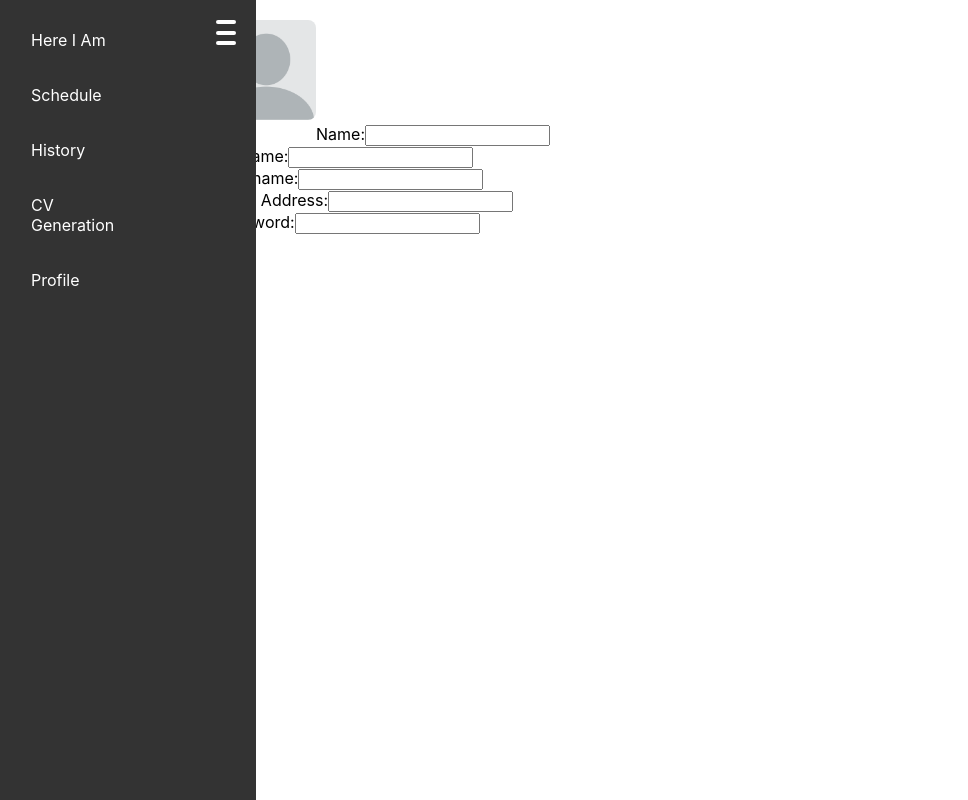
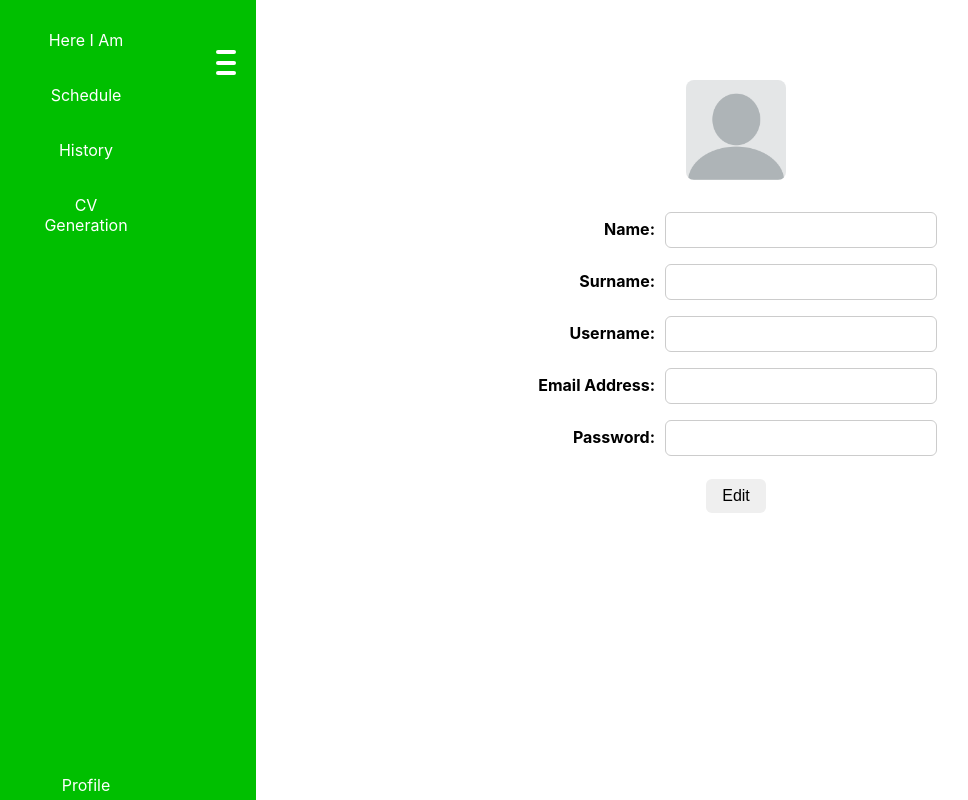
Before and after one commit to kazaction/Group_3_Here_I_Am, a React (Create React App) app in the folder here_i_am/: page /profile in a window 1280 px wide. Shown: the whole page, without its empty margins (4-972 px from the left). Built offline with nearby package versions, Linux system fonts and the light colour scheme; no server answers.

Commit message:
Some changes to the UI

```diff
--- a/here_i_am/package.json
+++ b/here_i_am/package.json
@@ -7,10 +7,15 @@
     "@testing-library/jest-dom": "^6.9.1",
     "@testing-library/react": "^16.3.0",
     "@testing-library/user-event": "^13.5.0",
+    "axios": "^1.13.1",
+    "body-parser": "^2.2.0",
+    "cors": "^2.8.5",
+    "express": "^5.1.0",
     "react": "^19.2.0",
     "react-dom": "^19.2.0",
     "react-router-dom": "^7.9.4",
     "react-scripts": "5.0.1",
+    "sqlite3": "^5.1.7",
     "web-vitals": "^2.1.4"
   },
   "scripts": {
--- a/here_i_am/src/components/navbar.jsx
+++ b/here_i_am/src/components/navbar.jsx
@@ -22,8 +22,13 @@ const Navbar = () => {
           <li><Link to="/schedule">Schedule</Link></li>
           <li><Link to="/history">History</Link></li>
           <li><Link to="/cvGeneration">CV Generation</Link></li>
+
+        </ul>
+
+        <ul className="nav-links bottom-links">
           <li><Link to="/profile">Profile</Link></li>
         </ul>
+
       </nav>
     </>
   );
--- a/here_i_am/src/components/profile.jsx
+++ b/here_i_am/src/components/profile.jsx
@@ -1,31 +1,76 @@
-import React from "react";
+import React, { useEffect, useState } from "react";
 import logo from '../assets/logo.png';
 import "../css/profile.css";
+import axios from "axios";//To connect database with react
 
 const Profile = () => {
+
+    const [profile, setProfile] = useState({
+    name: "",
+    surname: "",
+    username: "",
+    email: "",
+    password: "",
+    profile_picture: ""
+    });
+
+
+    //State for edit mode
+    const [isEditing, setIsEditing] = useState(false);
+
+    //Hadnle input changes
+    const handleChange = (e) => {
+        const {name, value} = e.target;
+        setProfile({ ...profile, [name]: value});
+    };
+
+    //Handle save (for now just exit mode)
+    const handleSave = () => {
+        setIsEditing(false);
+        //Here you can call your backend API to save the changes
+        axios.put("http://localhost:5000/users/TR_Meowth", profile)
+            .then(res => console.log("Profile updated:", res.data))
+            .catch(err => console.error(err));
+    };
+
+    useEffect(() => {
+        axios.get("http://localhost:5000/users/TR_Meowth")
+            .then(res => setProfile(res.data))
+            .catch(err => console.error(err));
+    }, []);
+
     return (
         <div>
             <img src={logo} alt="Logo" />
+            <br/>
 
             <label>Name:</label>
-            <input type = "tetx" name = "name" />
+            <input type = "text" name = "name" value={profile.name} onChange={handleChange} readOnly={!isEditing}/>
             <br/>
 
-            <lable>Surname:</lable>
-            <input type = "text" name = "surname" />
+            <label>Surname:</label>
+            <input type = "text" name = "surname" value={profile.surname} onChange={handleChange} readOnly={!isEditing} />
             <br/>
 
-            <lable>Username:</lable>
-            <input type = "text" name = "username" />
+            <label>Username:</label>
+            <input type = "text" name = "username" value={profile.username} onChange={handleChange} readOnly={!isEditing}/>
             <br/>
 
-            <lable>Email Address:</lable>
-            <input type = "email" name = "email" />
+            <label>Email Address:</label>
+            <input type = "email" name = "email" value={profile.email} onChange={handleChange} readOnly={!isEditing} />
             <br/>
 
-            <lable>Password:</lable>
-            <input type = "password" name = "password" />
+            <label>Password:</label>
+            <input type = "password" name = "password" value={profile.password} onChange={handleChange} readOnly={!isEditing} />
+            <br/>
+
+            {!isEditing ? (
+            <button onClick={() => setIsEditing(true)}>Edit</button>
+            ) : (
+                <button onClick={handleSave}>Save</button>
+            )}
         </div>
+
     );
 };
 
--- a/here_i_am/src/css/navbar.css
+++ b/here_i_am/src/css/navbar.css
@@ -5,7 +5,7 @@
   left: 0;
   width: 220px;
   height: 100vh;
-  background-color: #333;
+  background-color: #00BF00;
   display: flex;
   flex-direction: column;
   align-items: flex-start;
@@ -69,5 +69,9 @@
 }
 
 .nav-links a:hover {
-  background-color: #555;
+  background-color: #00BF00;
 }
+
+.bottom-links {
+  margin-top: auto; /* pushes the Profile link to the bottom */
+}
--- a/here_i_am/src/css/profile.css
+++ b/here_i_am/src/css/profile.css
@@ -4,3 +4,39 @@ img {
     border-radius: 8px;
     margin-bottom: 20px;
 }
+
+div{
+    text-align: center;
+    margin-top: 30px;
+}
+
+input{
+    width: 250px;
+    padding: 8px 10px;
+    margin: 8px 0;
+    border: 1px solid #ccc;
+    border-radius: 6px;
+    font-size: 16px;
+}
+
+label{
+    display: inline-block;
+    width: 120px;
+    text-align: right;
+    margin-right: 10px;
+    font-weight: bold;
+}
+
+button{
+    margin-top: 15px;
+    padding: 8px 16px;
+    font-size: 16px;
+    border: none;
+    border-radius: 6px;
+    cursor: #007bff;
+    color: black;
+}
+
+button:hover{
+    background-color: #00BF00;
+}
```
Also changed, not shown: 1 other file (tests, documents, lock files or other folders).
